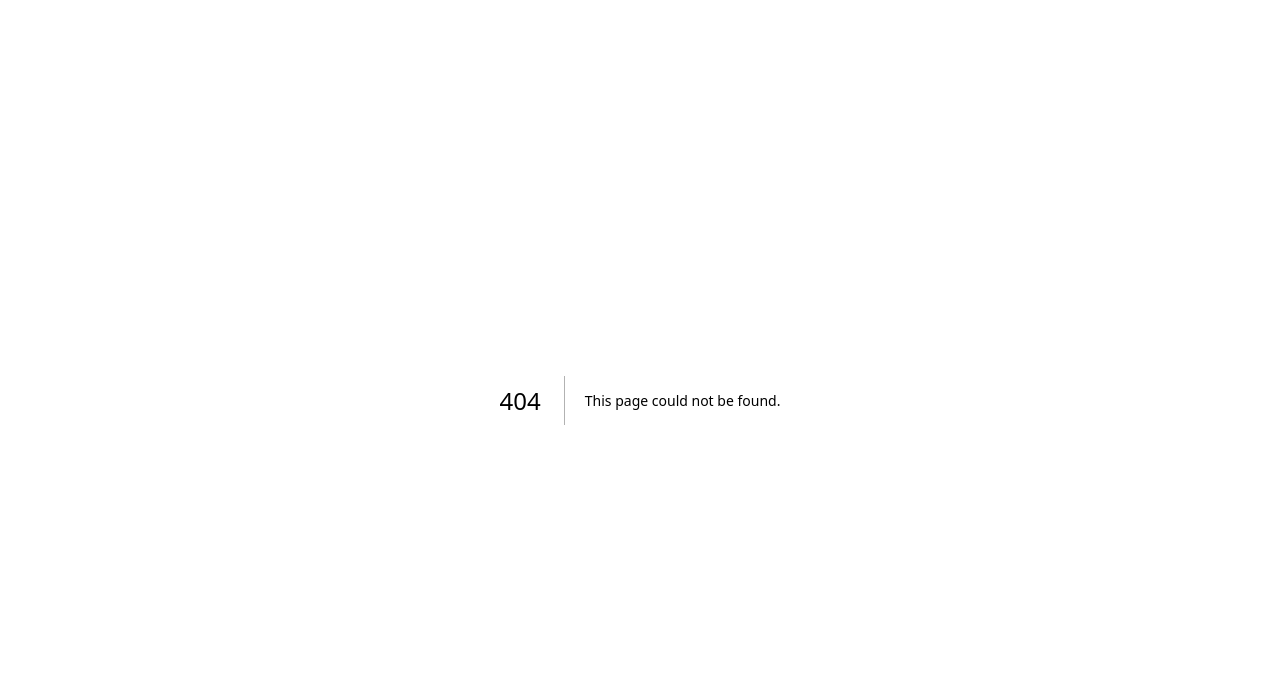
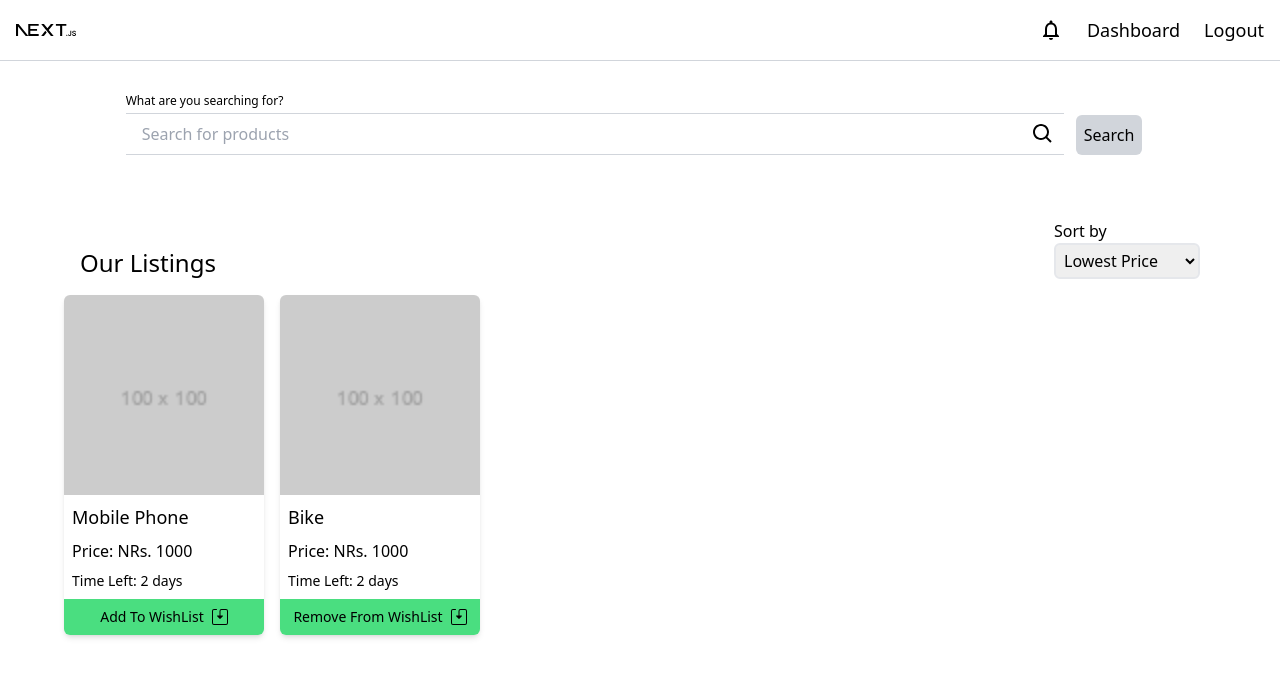
Before and after one commit to aabishkaryal/kuhackfest, a Next.js app in the folder frontend/: page /saved in a window 1280 px wide. Before the commit this address had no page. Shown: the top 676 px of the page. Built offline with nearby package versions, Linux system fonts and the light colour scheme.

Commit message:
feat: frontend | saved UI complete

```diff
--- a/frontend/src/components/Body.tsx
+++ b/frontend/src/components/Body.tsx
@@ -6,6 +6,7 @@ import SearchFilter from "./SearchFilter";
 import ShowListings from "./ShowListings";
 import { exampleListings } from "@/types/Listings";
 import { PageContext } from "@/context/PageContext";
+import { PageType } from "@/types/pageType";
 
 type BodyProps = {};
 const defaultFilter: Filter = {
@@ -15,15 +16,21 @@ const defaultFilter: Filter = {
 export default function Body({}: BodyProps) {
   const [filter, updateFilter] = useState<Filter>(defaultFilter);
   const pageValue = useContext(PageContext);
-  let dashboard = false;
+  let pageType: PageType = "index";
   if (pageValue) {
-    dashboard = pageValue.pageType === "dashboard";
+    pageType = pageValue.pageType;
   }
+
+  let isDashboard = pageType === "dashboard";
+  let isSaved = pageType === "saved";
+
   return (
     <main className="flex flex-col max-w-[1200px] w-[90%]">
       <div
         className={`flex flex-col p-4 justify-center w-full ${
-          !dashboard && "border-2 border-transparent border-b-black"
+          !isDashboard &&
+          !isSaved &&
+          "border-2 border-transparent border-b-black"
         }`}
       >
         <SearchFilter
@@ -35,12 +42,12 @@ export default function Body({}: BodyProps) {
           setPriceRange={(pr) => updateFilter({ ...filter, priceRange: pr })}
           priceType={filter.priceType}
           setPriceType={(pt) => updateFilter({ ...filter, priceType: pt })}
-          dashboard={dashboard}
+          hideFilters={isDashboard || isSaved}
         />
         <CategoryFilter
           category={filter.category}
           setCategory={(pc) => updateFilter({ ...filter, category: pc })}
-          dashboard={dashboard}
+          hidden={isDashboard || isSaved}
         />
       </div>
       <ShowListings listings={exampleListings} filter={filter} />
--- a/frontend/src/components/CategoryFilter.tsx
+++ b/frontend/src/components/CategoryFilter.tsx
@@ -5,15 +5,15 @@ import { allCategoryDetails, productCategory } from "@/types/filter";
 type CategoryFilterProps = {
   category?: productCategory;
   setCategory: (productCategory: productCategory) => void;
-  dashboard: boolean;
+  hidden: boolean;
 };
 
 export default function CategoryFilter({
   category,
   setCategory,
-  dashboard,
+  hidden,
 }: CategoryFilterProps) {
-  if (!dashboard) {
+  if (hidden) return <></>;
   return (
     <section className="w-full flex flex-row justify-around mt-8">
       {allCategoryDetails.map(([pCategory, Icon]) => (
@@ -34,5 +34,3 @@ export default function CategoryFilter({
     </section>
   );
 }
-  return <></>;
-}
--- a/frontend/src/components/NavLinks.tsx
+++ b/frontend/src/components/NavLinks.tsx
@@ -4,6 +4,7 @@ import { useContext } from "react";
 import { MdNotificationsNone } from "react-icons/md";
 
 import { PageContext } from "@/context/PageContext";
+import { PageType } from "@/types/pageType";
 
 type NavLinksProps = {
   authenticated: boolean;
@@ -11,9 +12,9 @@ type NavLinksProps = {
 
 export default function NavLink({ authenticated }: NavLinksProps) {
   const pageValue = useContext(PageContext);
-  let dashboard = false;
+  let pageType: PageType = "index";
   if (pageValue) {
-    dashboard = pageValue.pageType === "dashboard";
+    pageType = pageValue.pageType;
   }
   return (
     <>
@@ -22,7 +23,7 @@ export default function NavLink({ authenticated }: NavLinksProps) {
           <button className="flex flex-row items-center space-x-1">
             <MdNotificationsNone size={24} />
           </button>
-          {dashboard ? (
+          {pageType == "dashboard" ? (
             <Link href="/sell">
               <button className="flex flex-row items-center space-x-1 px-1 rounded-md border-red-500 border-[1px]">
                 <span className="text-lg">Sell</span>
@@ -35,11 +36,13 @@ export default function NavLink({ authenticated }: NavLinksProps) {
               </button>
             </Link>
           )}
-          <Link href="/saved">
-            <button className="flex flex-row items-center space-x-1">
-              <span className="text-lg">Saved</span>
-            </button>
-          </Link>
+          {pageType != "saved" && (
+            <Link href="/saved">
+              <button className="flex flex-row items-center space-x-1">
+                <span className="text-lg">Saved</span>
+              </button>
+            </Link>
+          )}
           <Link href="/logout">
             <button className="flex flex-row items-center space-x-1">
               <span className="text-lg">Logout</span>
--- a/frontend/src/components/SearchFilter.tsx
+++ b/frontend/src/components/SearchFilter.tsx
@@ -14,7 +14,7 @@ type SearchFilterProps = {
   setPriceRange: (priceRange: PriceRange | undefined) => void;
   priceType: PriceType;
   setPriceType: (priceType: PriceType) => void;
-  dashboard: boolean;
+  hideFilters: boolean;
 };
 
 export default function SearchFilters({
@@ -26,7 +26,7 @@ export default function SearchFilters({
   setPriceRange,
   priceType,
   setPriceType,
-  dashboard,
+  hideFilters,
 }: SearchFilterProps) {
   return (
     <section className="w-full flex flex-col space-y-4 py-4">
@@ -46,7 +46,7 @@ export default function SearchFilters({
           Search
         </button>
       </div>
-      {!dashboard && (
+      {!hideFilters && (
         <div className="w-full flex flex-row items-end justify-around">
           <div className="flex flex-col space-y-1">
             <label className="text-xs">Location</label>
--- a/frontend/src/components/SingleListing.tsx
+++ b/frontend/src/components/SingleListing.tsx
@@ -8,7 +8,7 @@ import { Listing } from "@/types/Listings";
 import calculateTimeLeft from "@/lib/timeLeft";
 import { PageContext } from "@/context/PageContext";
 import { useRouter } from "next/router";
-import addToWishList from "@/lib/addToWishList";
+import { addToWishList, removeFromWishList } from "@/lib/wishList";
 
 type SingleListingProp = {
   listing: Listing;
@@ -24,12 +24,12 @@ export default function SingleListing({ listing }: SingleListingProp) {
   }
 
   return (
-    <div className="flex flex-col space-y-2 w-[150px] shadow-md rounded-md">
+    <div className="flex flex-col space-y-2 w-[200px] shadow-md rounded-md">
       <Image
         src={listing.images[0]}
         alt={listing.title}
-        width="150"
-        height="150"
+        width="200"
+        height="200"
         className="rounded-t-md"
       />
       <p className="text-lg px-2">{listing.title}</p>
@@ -37,19 +37,27 @@ export default function SingleListing({ listing }: SingleListingProp) {
       <p className="text-sm px-2">Time Left: {timeLeft}</p>
       {dashboard ? (
         <div
-          className="flex flex-row space-x-2 bg-green-400 p-2 rounded-b-md px-2 justify-center"
+          className="flex flex-row space-x-2 bg-green-400 p-2 rounded-b-md px-2 justify-center items-center"
           onClick={() => router.push("/edit/" + listing.id)}
         >
           <button className="text-sm">Edit</button>
-          <AiOutlineEdit className="text-lg" />
+          <AiOutlineEdit className="text-md" />
+        </div>
+      ) : listing.onWishList ? (
+        <div
+          className="flex flex-row space-x-2 bg-green-400 p-2 rounded-b-md px-2 justify-center items-center"
+          onClick={() => removeFromWishList(listing.id)}
+        >
+          <button className="text-sm">Remove From WishList</button>
+          <BsSave2 className="text-md" />
         </div>
       ) : (
         <div
-          className="flex flex-row space-x-2 bg-green-400 p-2 rounded-b-md px-2 justify-center"
+          className="flex flex-row space-x-2 bg-green-400 p-2 rounded-b-md px-2 justify-center items-center"
           onClick={() => addToWishList(listing.id)}
         >
           <button className="text-sm">Add To WishList</button>
-          <BsSave2 className="text-lg" />
+          <BsSave2 className="text-md" />
         </div>
       )}
     </div>
--- a/frontend/src/lib/addToWishList.ts
+++ /dev/null
@@ -1 +0,0 @@
-export default function addToWishList(listingID: string) {}
--- /dev/null
+++ b/frontend/src/lib/wishList.ts
@@ -0,0 +1,3 @@
+export function addToWishList(listingID: string) {}
+
+export function removeFromWishList(listingID: string) {}
--- /dev/null
+++ b/frontend/src/pages/saved.tsx
@@ -0,0 +1,25 @@
+import { useRouter } from "next/router";
+import { useContext, useEffect } from "react";
+
+import { UserContext } from "@/context/UserContext";
+import Header from "@/components/Header";
+import Body from "@/components/Body";
+import Footer from "@/components/Footer";
+import { PageContext } from "@/context/PageContext";
+
+export default function Dashboard() {
+  const router = useRouter();
+  const pageState = useContext(PageContext);
+  pageState?.setPageType("saved");
+  const userState = useContext(UserContext);
+  useEffect(() => {
+    if (!userState?.user) router.push("/");
+  });
+  return (
+    <div className="flex flex-col items-center w-full">
+      <Header />
+      <Body />
+      <Footer />
+    </div>
+  );
+}
--- a/frontend/src/types/pageType.ts
+++ b/frontend/src/types/pageType.ts
@@ -1,3 +1,3 @@
-export const pageTypes = ["dashboard", "index"] as const;
+export const pageTypes = ["dashboard", "saved", "index"] as const;
 
 export type PageType = (typeof pageTypes)[number];
```
Lines whose indentation alone changed are shown as unchanged.
